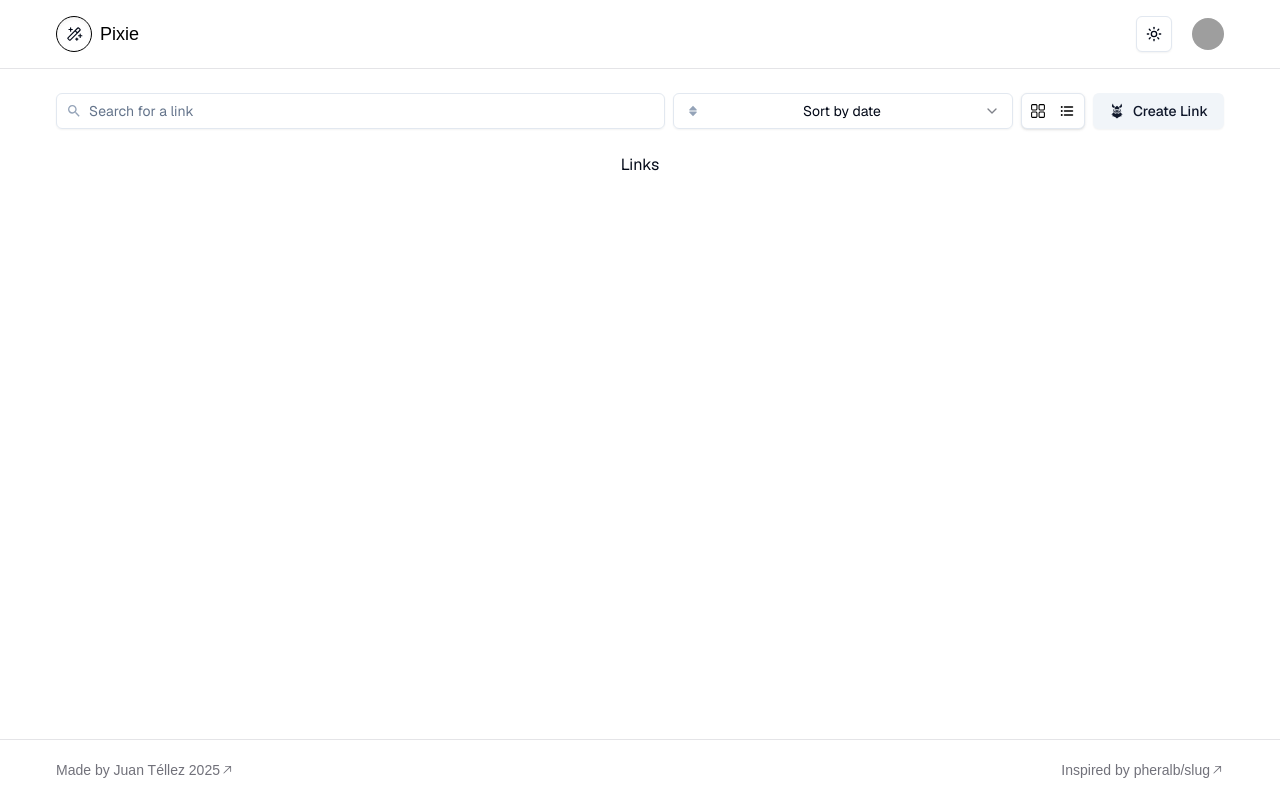
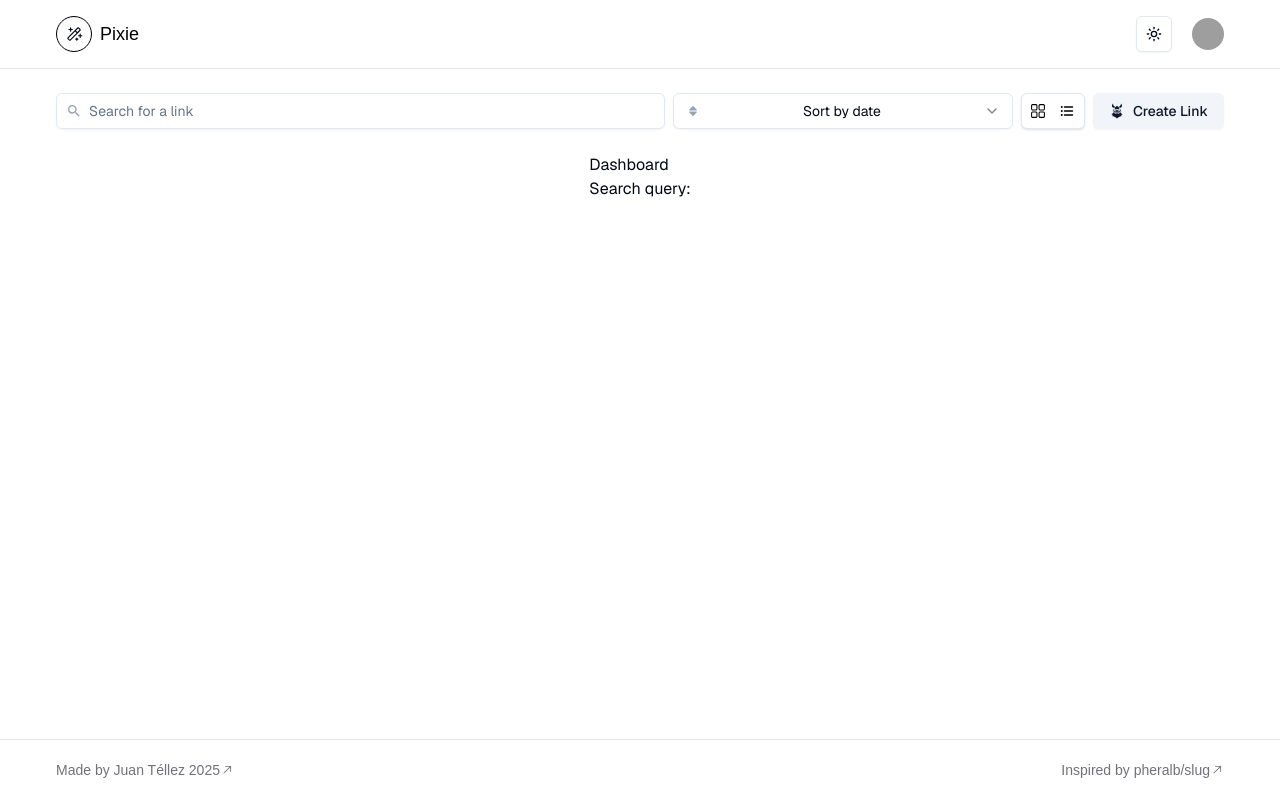
Before and after one commit to jntellez/pixie, a Next.js app: page /dashboard in a window 1280 px wide. Built offline with nearby package versions, Linux system fonts and the light colour scheme; grey boxes are pictures that could not be loaded.

Commit message:
add Dashboard Page param types fix

```diff
--- a/src/app/dashboard/page.tsx
+++ b/src/app/dashboard/page.tsx
@@ -6,9 +6,12 @@ export default async function DashboardPage(props: {
     }>;
 }) {
     const searchParams = await props.searchParams
-    // const query = searchParams?.query || ''
+    const query = searchParams?.query || ''
 
     return (
-        <p>Links</p>
+        <div>
+            <h1>Dashboard</h1>
+            <p>Search query: {query}</p>
+        </div>
     )
 }
```
